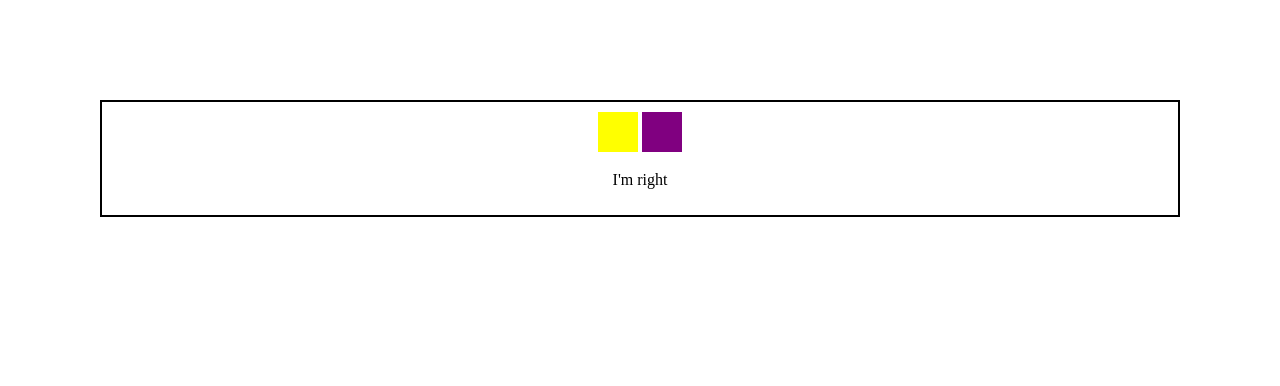
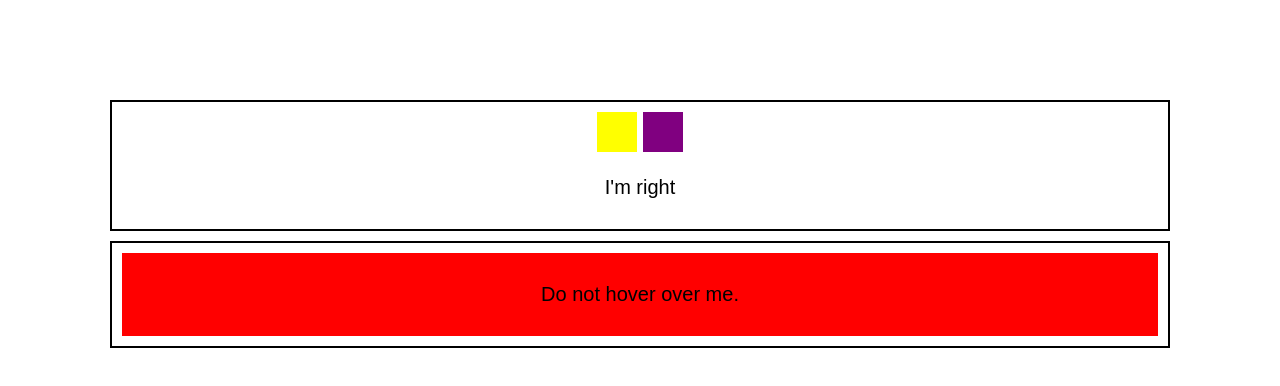
Before and after one commit to pennmeg/js_practice, a plain HTML site: page index.html in a window 1280 px wide. Both pictures are taken after a click on the button 618 px from the left and 132 px from the top of the page. Drawn offline with nearby package versions, Linux system fonts and the light colour scheme.

Commit message:
hover challenge using mouse enter mouse lvea

```diff
--- a/index.html
+++ b/index.html
@@ -11,8 +11,13 @@
       <button type="button" id="buttonTwo"></button>
       <p id="buttonText">Click the buttons to change me!</p>
     </div>
+    <div class="challenge">
+      <div id="hoverBox">
+        <p>Do not hover over me.</p>
+      </div>
+    </div>
+  <script src="https://ajax.googleapis.com/ajax/libs/jquery/1.7.2/jquery.min.js" type="text/javascript"></script>
+  <script src="scripts.js" type="text/javascript"></script>
 
-  <script src="scripts.js" type="text/javascript"></script>
-  <script src="//ajax.googleapis.com/ajax/libs/jquery/1.7.2/jquery.min.js" type="text/javascript"></script>
   </body>
 </html>
--- a/scripts.js
+++ b/scripts.js
@@ -1,11 +1,24 @@
+$(document).ready(function () {
+  // Talking Buttons Challenge
   var yellowButton = document.getElementById("buttonOne");
   var purpleButton = document.getElementById("buttonTwo");
   var buttonText = document.getElementById("buttonText");
   yellowButton.addEventListener("click", function(e){
     console.log("--- yellow button clicked ---");
-  buttonText.innerHTML = "I'm right";
+    buttonText.innerText = "I'm right";
   });
   purpleButton.addEventListener("click", function(e){
     console.log("--- purple button clicked ---");
-  buttonText.innerHTML = "No I'm Right";
+    buttonText.innerText = "No I'm Right";
   });
+  // Hover Challenge
+  $("#hoverBox").mouseenter(function(e){
+    console.log("=== mouse hovers over box ===");
+    hoverBox.innerHTML = "<p>Hey, I told you not to hover over me!</p>";
+    hoverBox.style = "background-color: purple";
+  })
+  .mouseleave(function(e){
+    hoverBox.innerHTML = "<p>Do not hover over me.</p>";
+    hoverBox.style = "background-color: red";
+  });
+});
--- a/stylesheet.css
+++ b/stylesheet.css
@@ -1,10 +1,13 @@
 html, body {
   text-align: center;
   margin: 50px;
+  font-size: 20px;
+  font-family: Arial;
 }
 .challenge {
   border: 2px black solid;
   padding: 10px;
+  margin: 10px;
 }
 #buttonOne {
   width: 40px;
@@ -18,3 +21,7 @@ html, body {
   background-color: purple;
   border: none;
 }
+#hoverBox {
+  background-color: red;
+  padding: 10px;
+}
```
Lines whose indentation alone changed are shown as unchanged.
